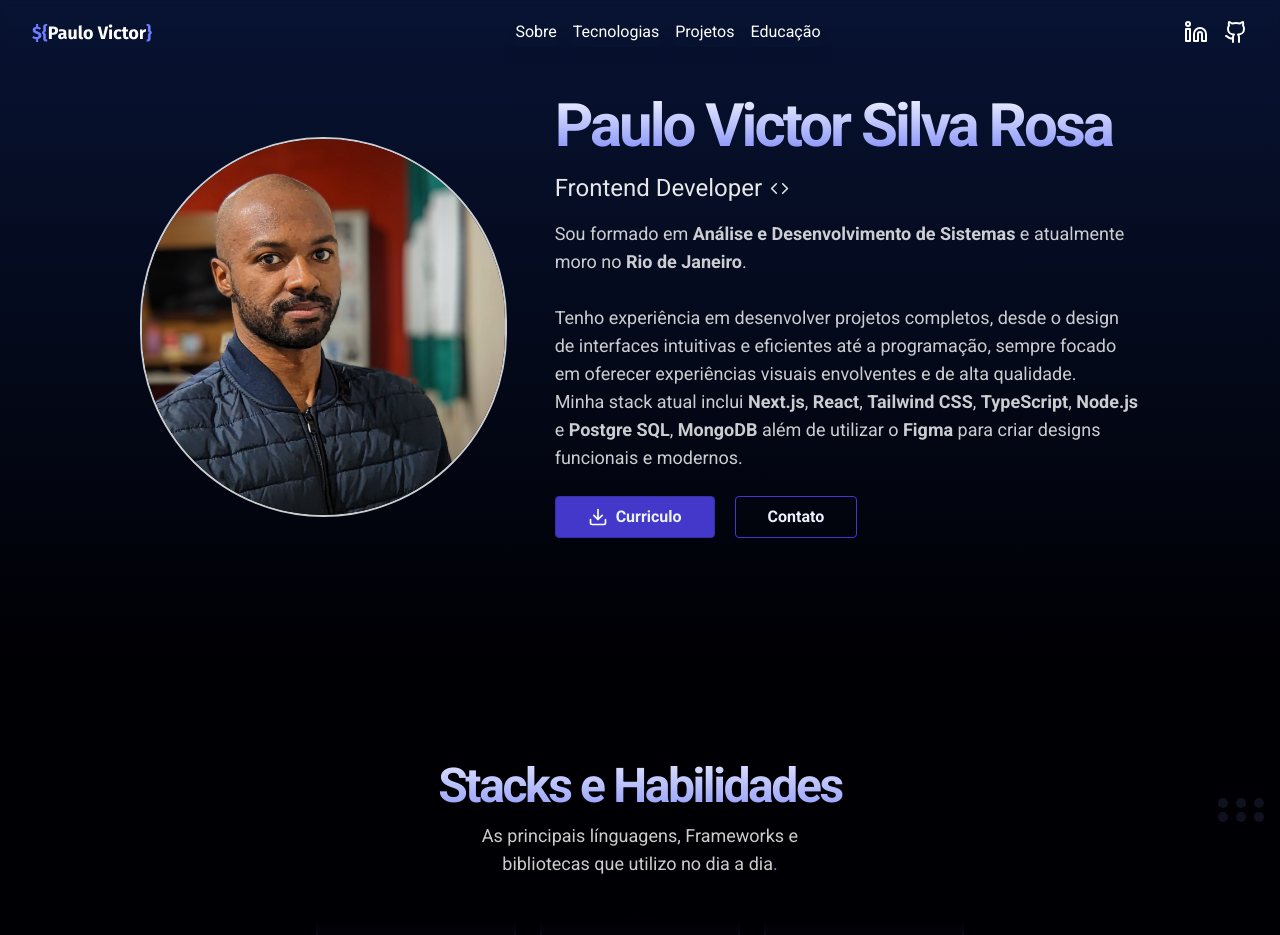
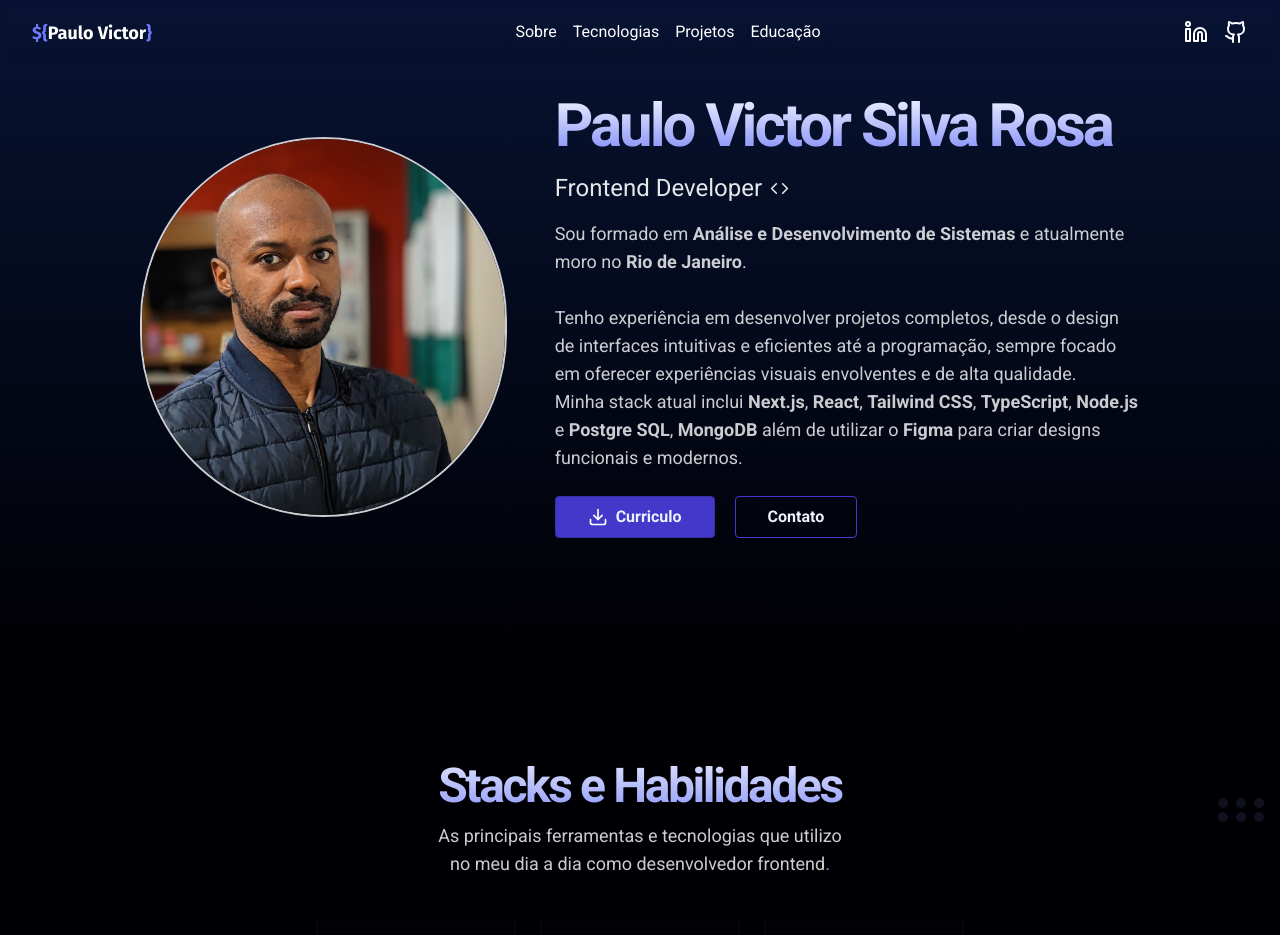
Before and after one commit to paulopbi/portfolio, a Next.js app: page / in a window 1280 px wide. Shown: the top 935 px of the page. Built offline with nearby package versions, Linux system fonts and the light colour scheme.

Commit message:
refactor: change the heading title text

```diff
--- a/src/sections/Habilidades.tsx
+++ b/src/sections/Habilidades.tsx
@@ -131,8 +131,8 @@ export default function Habilidades() {
         <OrnamentIcon />
       </div>
       <SectionHeading title="Stacks e Habilidades">
-        As principais línguagens, Frameworks e bibliotecas que utilizo no dia a
-        dia
+        As principais ferramentas e tecnologias que utilizo no meu dia a dia
+        como desenvolvedor frontend
       </SectionHeading>
 
       <div className="mt-10 flex max-h-[738px] justify-center gap-6 overflow-hidden [mask-image:linear-gradient(to_bottom,transparent,black_25%,black_75%,transparent)]">
```
